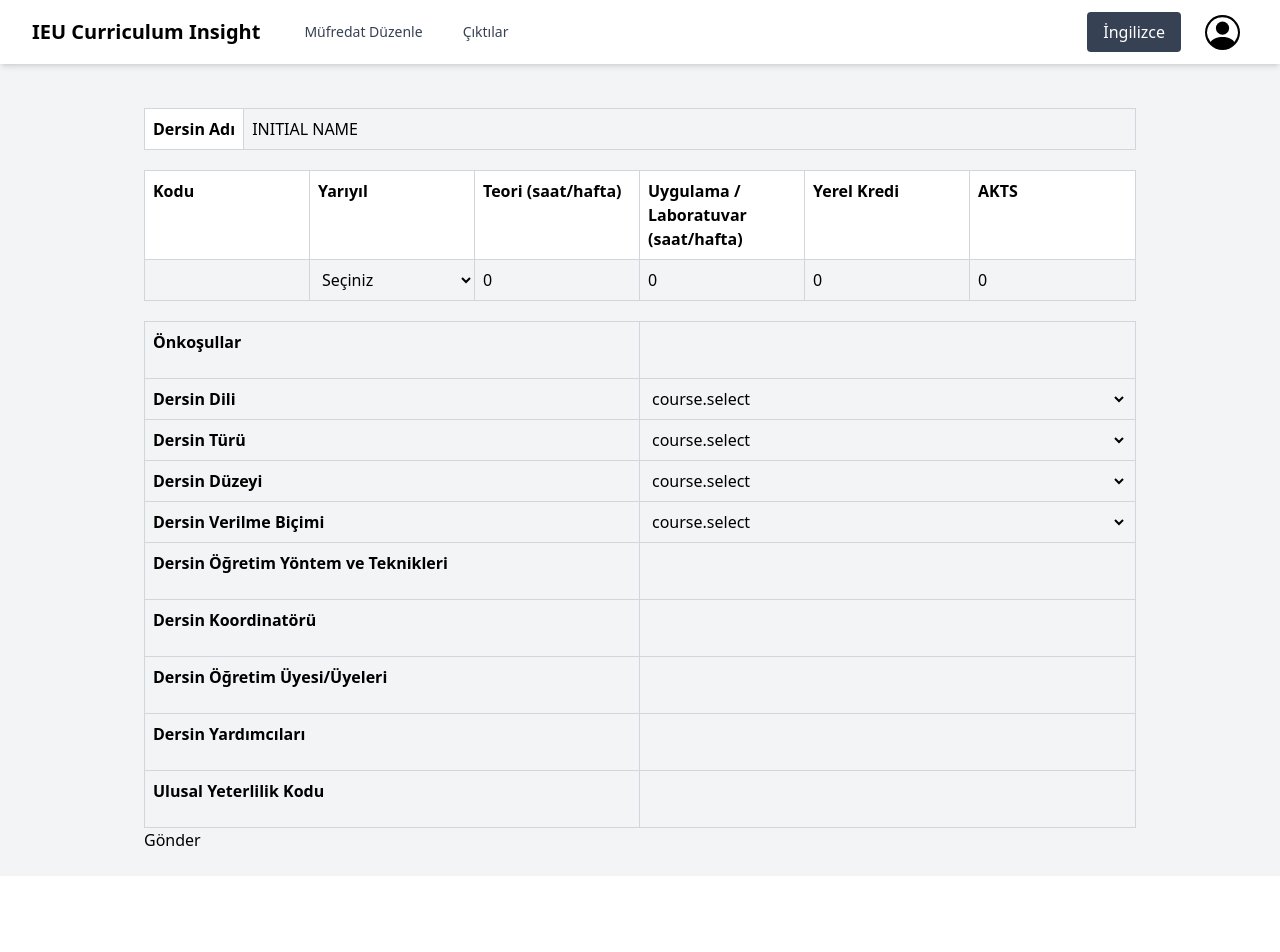
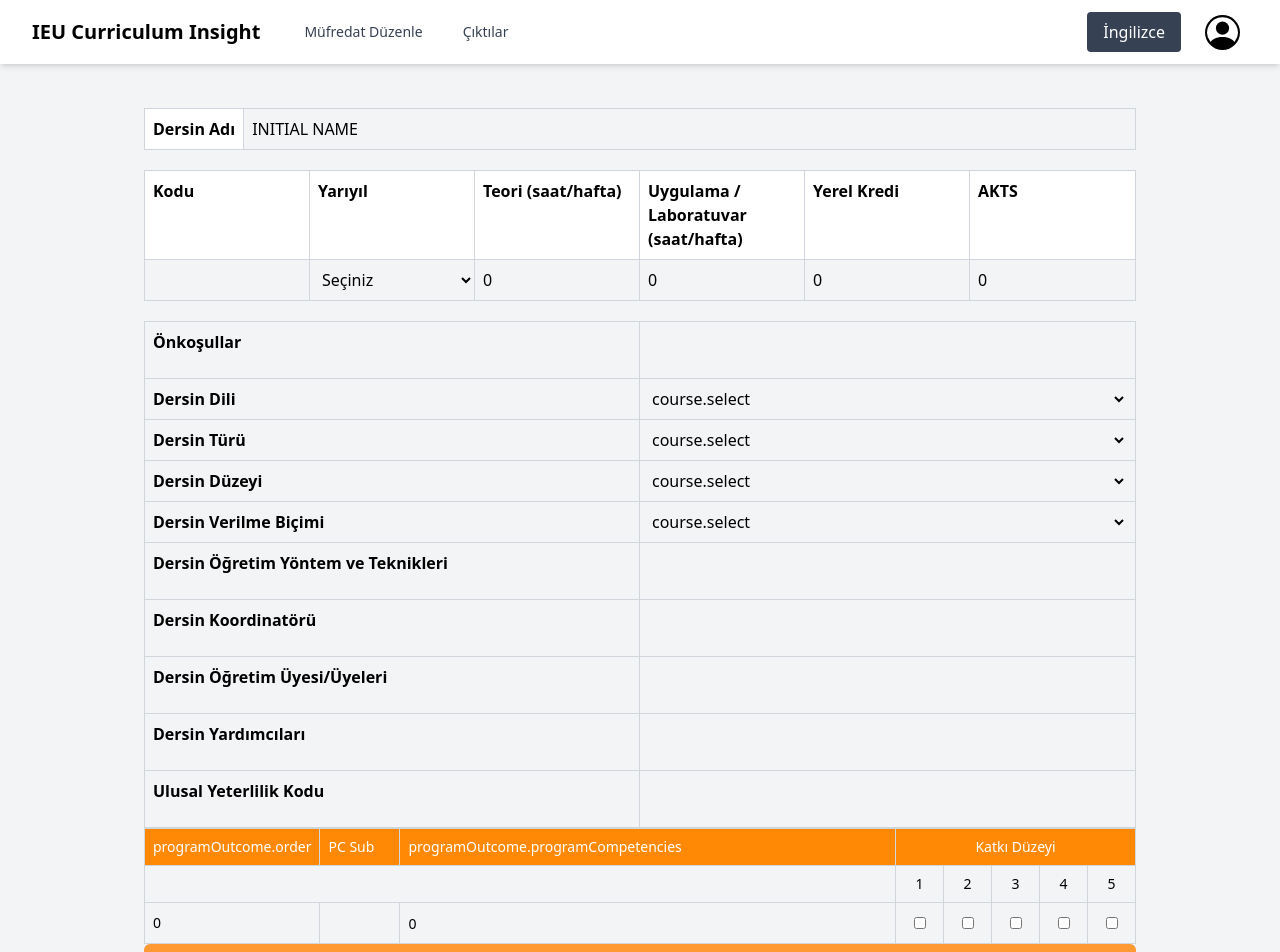
Before and after one commit to heudev/ieu-curriculum-outcome-insight, a React (Vite) app in the folder client/: page / in a window 1280 px wide. Shown: the top 952 px of the page. Before the commit the page ends 876 px from the top, so only its background shows below. Built offline with nearby package versions, Linux system fonts and the light colour scheme.

Commit message:
feature/frontend/curriculum-edit
- program outcome table has been added
- data handler updated

```diff
--- a/client/src/components/DataHandler.tsx
+++ b/client/src/components/DataHandler.tsx
@@ -1,16 +1,10 @@
 import { t } from "i18next";
-import { store } from "../store/store";
 
 export default function DataHandler() {
 
-    const handleSave = () => {
-        const state = store.getState().course; // Access the current course state
-        alert(JSON.stringify(state, null, 2));  // Debugging alert
-    };
-
     return (
         <button
-            onClick={handleSave}
+            type={"submit"}
             className="bg-[#FF9933] text-white px-4 py-2 rounded-md w-full"
         >
             {t('course.save', 'Save')}
--- /dev/null
+++ b/client/src/pages/form-edit/components/ProgramOutcomeTable.tsx
@@ -0,0 +1,74 @@
+import { useTranslation } from 'react-i18next';
+import { EProgramOutcome} from "../../../types/constants.ts";
+import {Field} from "formik";
+import {useState} from "react";
+
+export default function ProgramOutcomeTable() {
+    const { t } = useTranslation();
+    const [selectedLevel, setSelectedLevel] = useState<number | null>(null);
+
+    const handleCheckboxChange = (level: number) => {
+        // Eğer aynı checkbox'a tıklanırsa kaldır, yoksa onu seç
+        setSelectedLevel(prev => (prev === level ? null : level));
+    };
+
+    return (
+        <div className="overflow-x-auto">
+            <table className="w-full border border-gray-300">
+                <thead>
+                <tr className="bg-orange-400 text-white">
+                    <th className="border border-gray-300 p-2 text-left w-20 text-sm font-normal">{t(`programOutcome.${EProgramOutcome.ORDER}`)}</th>
+                    <th className="border border-gray-300 p-2 text-left w-20 text-sm font-normal">{'PC Sub'}</th>
+                    <th className="border border-gray-300 p-2 text-left text-sm font-normal">{t(`programOutcome.${EProgramOutcome.PROGRAM_COMPETENCIES}`)}</th>
+                    <th className="border border-gray-300 p-2 text-center text-sm font-normal"
+                        colSpan={5}>{t(`programOutcome.${EProgramOutcome.CONTRIBUTION_LEVEL}`)}</th>
+                </tr>
+                <tr>
+                    <th className="border border-gray-300 p-2" colSpan={3}></th>
+                    <th className="border border-gray-300 p-2 text-center w-12 text-sm font-normal">1</th>
+                        <th className="border border-gray-300 p-2 text-center w-12 text-sm font-normal">2</th>
+                        <th className="border border-gray-300 p-2 text-center w-12 text-sm font-normal">3</th>
+                        <th className="border border-gray-300 p-2 text-center w-12 text-sm font-normal">4</th>
+                        <th className="border border-gray-300 p-2 text-center w-12 text-sm font-normal">5</th>
+                    </tr>
+                </thead>
+                <tbody>
+                        <tr  >
+                            <td className="border border-gray-300 p-2 text-sm">
+                                <Field
+                                    type="text"
+                                    name={`programOutcome.${EProgramOutcome.ORDER}`}
+                                    className="w-full text-sm focus:outline-none"
+                                />
+                            </td>
+                            <td className="border border-gray-300 p-2">
+                                <Field
+                                    type="text"
+                                    name={`programOutcome.${EProgramOutcome.PROGRAM_COMPETENCIES}`}
+                                    className="w-full text-sm focus:outline-none"
+                                />
+                            </td>
+                            <td className="border border-gray-300 p-2">
+                                <Field
+                                    type="text"
+  n                                 name={`programOutcome.${EProgramOutcome.CONTRIBUTION_LEVEL}`}
+                                    className="w-full text-sm focus:outline-none"
+                                />
+                            </td>
+                            {[1, 2, 3, 4, 5].map((level) => (
+                                <td key={level} className="border border-gray-300 p-2 text-center">
+                                    <input
+                                        type="checkbox"
+                                        checked={selectedLevel === level}
+                                        onChange={() => handleCheckboxChange(level)}
+                                        className="h-3 w-3"
+                                    />
+                                </td>
+                            ))}
+                        </tr>
+
+                </tbody>
+            </table>
+        </div>
+    );
+}
--- a/client/src/pages/form-edit/index.tsx
+++ b/client/src/pages/form-edit/index.tsx
@@ -2,6 +2,8 @@ import CourseDetails from "./components/CourseDetails.tsx";
 import {Formik, Form} from "formik";
 import {ISyllabusForm} from "../../types/constants.ts";
 import * as Yup from "yup";
+import DataHandler from "../../components/DataHandler.tsx";
+import ProgramOutcomeTable from "../form-edit/components/ProgramOutcomeTable.tsx";
 
 // TODO: PLEASE ADD SPLIT STRUCTURE FOR ARRAY FIELDS
 const initialValues: ISyllabusForm = {
@@ -95,9 +97,9 @@ const SyllabusForm = () => {
                 {() => (
                     <Form className="course-form">
                         <CourseDetails/>
+                         <ProgramOutcomeTable />
 
-                        <button type="submit" className="btn-submit">Gönder</button>
-
+                        <DataHandler />
                     </Form>
                 )}
             </Formik>
--- a/client/src/types/constants.ts
+++ b/client/src/types/constants.ts
@@ -97,14 +97,14 @@ export enum LearningOutcomeEnum {
     CONTRIBUTION_LEVEL = "contributionLevel"
 }
 
-export interface IProgramOutcomes {
+export interface IProgramOutcome {
     courseId: number;
     programCompetencies: string;
     contributionLevel: number;
     order: number;
 }
 
-export enum EProgramOutcomesEnum {
+export enum EProgramOutcome {
     COURSE_ID = "courseId",
     PROGRAM_COMPETENCIES = "programCompetencies",
     CONTRIBUTION_LEVEL = "contributionLevel",
@@ -154,7 +154,7 @@ export interface ISyllabusForm {
     weeklySubject: IWeeklySubject; //TODO: remove ? optional chaining
     evaluationSystem: IEvaluationSystem; //TODO: remove ? optional chaining
     workloadTable: IWorkloadTable; //TODO: remove ? optional chaining
-    programOutcome: IProgramOutcomes; //TODO: remove ? optional chaining
+    programOutcome: IProgramOutcome; //TODO: remove ? optional chaining
 }
 
 export enum ESyllabusFormEnum {
```
